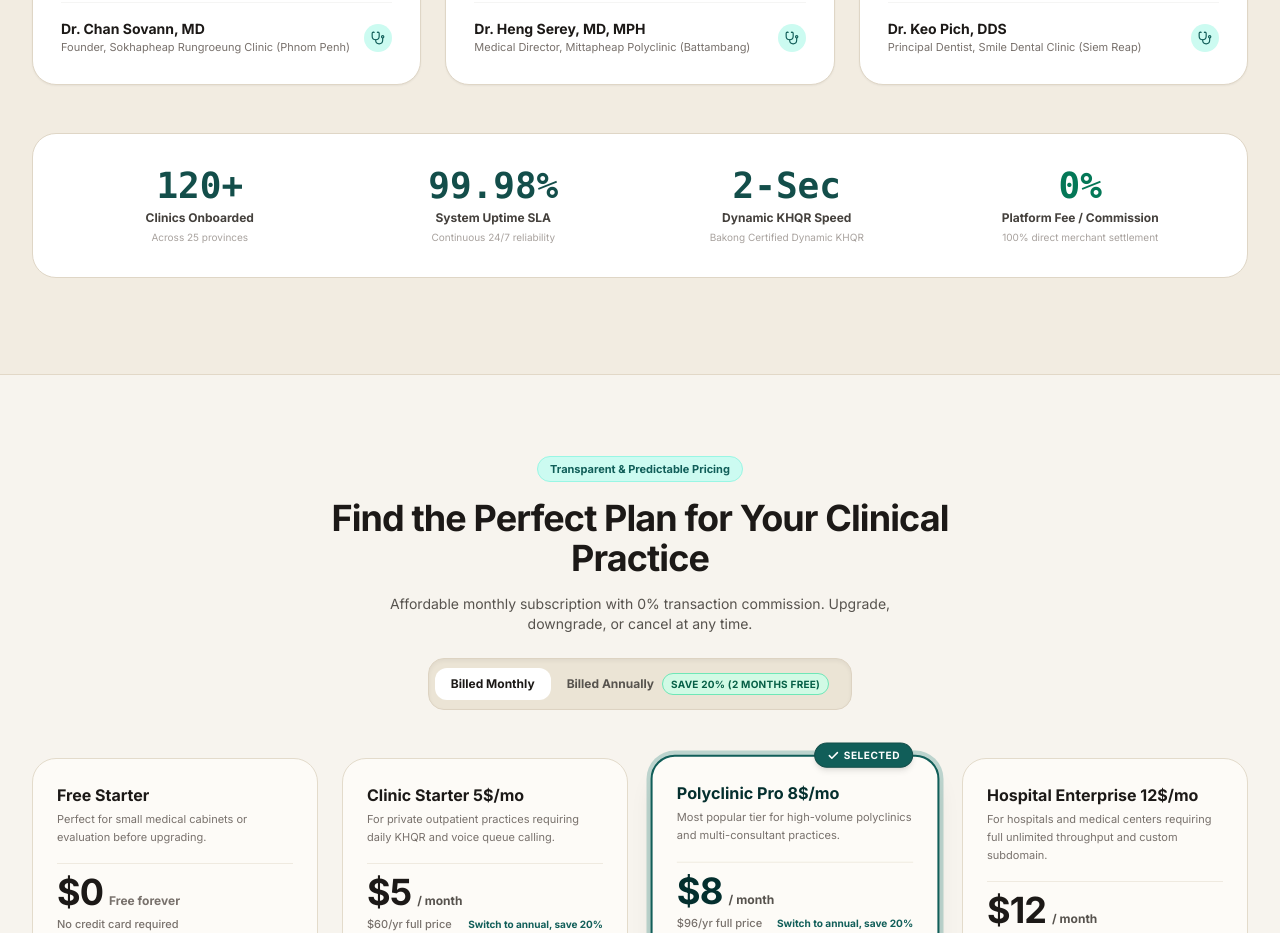
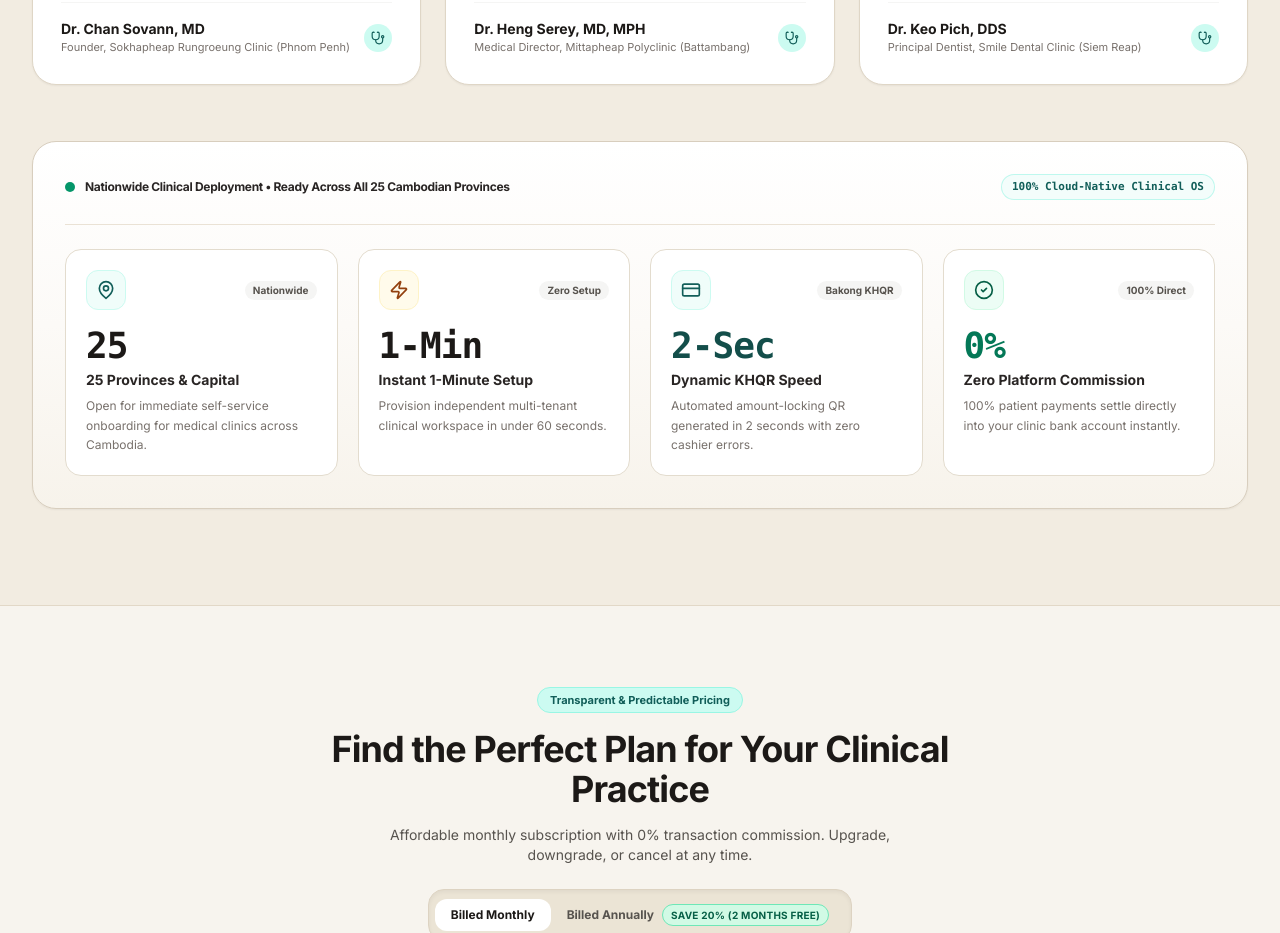
Before and after one commit to Rotananob/Clinic_systems, a Next.js app in the folder frontend/: page / in a window 1280 px wide. Shown: the part 7420-8353 px from the top of the page. Built offline with nearby package versions, Linux system fonts and the light colour scheme; no server answers; a web font is replaced by a local one.

Commit message:
refactor(landing): update stats section to 25 provinces nationwide readiness with interactive card design

```diff
--- a/frontend/src/components/landing/DoctorTestimonialsSection.tsx
+++ b/frontend/src/components/landing/DoctorTestimonialsSection.tsx
@@ -10,6 +10,8 @@ import {
   CheckCircle2,
   Sparkles,
   Stethoscope,
+  Zap,
+  CreditCard,
 } from 'lucide-react';
 
 export const DoctorTestimonialsSection: React.FC = () => {
@@ -128,45 +130,126 @@ export const DoctorTestimonialsSection: React.FC = () => {
           ))}
         </div>
 
-        {/* Platform Trust Stats Counter */}
-        <div className="mt-12 bg-white rounded-3xl border border-[#DFD6C6] p-6 sm:p-8 shadow-xs grid grid-cols-2 md:grid-cols-4 gap-6 text-center">
-          <div className="space-y-1">
-            <div className="text-3xl sm:text-4xl font-black text-teal-900 font-mono">120+</div>
-            <div className="text-xs font-bold text-stone-700 font-sans">
-              {isKm ? 'គ្លីនិកកំពុងដំណើរការ' : 'Clinics Onboarded'}
+        {/* Cambodia Nationwide Deployment & System Capabilities */}
+        <div className="mt-14 bg-gradient-to-b from-white via-[#FCFAF7] to-[#F7F3EB] rounded-3xl border border-[#D8CEBE] p-6 sm:p-8 shadow-sm">
+          {/* Top Live Status Indicator */}
+          <div className="flex flex-wrap items-center justify-between gap-3 pb-6 border-b border-[#EAE2D5]">
+            <div className="flex items-center gap-2.5">
+              <span className="relative flex h-2.5 w-2.5">
+                <span className="animate-ping absolute inline-flex h-full w-full rounded-full bg-emerald-400 opacity-75"></span>
+                <span className="relative inline-flex rounded-full h-2.5 w-2.5 bg-emerald-600"></span>
+              </span>
+              <span className="text-xs font-bold text-stone-800 tracking-tight font-sans">
+                {isKm
+                  ? 'ដំណើរការទូទាំងប្រទេស • ត្រៀមរួចរាល់សម្រាប់គ្លីនិកគ្រប់ ២៥ រាជធានី-ខេត្ត'
+                  : 'Nationwide Clinical Deployment • Ready Across All 25 Cambodian Provinces'}
+              </span>
             </div>
-            <div className="text-[10px] text-stone-400 font-sans">
-              {isKm ? 'ទូទាំង ២៥ រាជធានី-ខេត្ត' : 'Across 25 provinces'}
+            <div className="text-[11px] font-semibold text-teal-800 font-mono bg-teal-50/80 px-2.5 py-1 rounded-full border border-teal-200/60">
+              {isKm ? 'ប្រព័ន្ធ Cloud PaaS ក្នុងស្រុក ១០០%' : '100% Cloud-Native Clinical OS'}
             </div>
           </div>
 
-          <div className="space-y-1">
-            <div className="text-3xl sm:text-4xl font-black text-teal-900 font-mono">99.98%</div>
-            <div className="text-xs font-bold text-stone-700 font-sans">
-              {isKm ? 'ស្ថិរភាពប្រព័ន្ធ Uptime' : 'System Uptime SLA'}
+          {/* 4 Sleek Interactive Cards */}
+          <div className="mt-6 grid grid-cols-1 sm:grid-cols-2 lg:grid-cols-4 gap-4 sm:gap-5">
+            {/* 1. 25 Provinces */}
+            <div className="group bg-white rounded-2xl border border-[#E3DCCE] hover:border-teal-700/60 p-5 transition-all duration-300 hover:-translate-y-1 hover:shadow-md flex flex-col justify-between text-left">
+              <div>
+                <div className="flex items-center justify-between">
+                  <div className="w-10 h-10 rounded-xl bg-teal-50 border border-teal-100 text-teal-800 flex items-center justify-center group-hover:scale-105 transition-transform">
+                    <MapPin className="w-5 h-5" />
+                  </div>
+                  <span className="text-[10px] font-bold px-2 py-0.5 rounded-full bg-stone-100 text-stone-600 group-hover:bg-teal-50 group-hover:text-teal-800 transition-colors">
+                    {isKm ? 'ទូទាំងប្រទេស' : 'Nationwide'}
+                  </span>
+                </div>
+                <div className="mt-4 text-3xl sm:text-4xl font-black text-stone-900 group-hover:text-teal-900 font-mono tracking-tight">
+                  25
+                </div>
+                <div className="mt-1 text-xs sm:text-sm font-bold text-stone-800 font-sans">
+                  {isKm ? 'ដំណើរការ ២៥ រាជធានី-ខេត្ត' : '25 Provinces & Capital'}
+                </div>
+                <p className="mt-1.5 text-xs text-stone-500 font-sans leading-relaxed">
+                  {isKm
+                    ? 'គ្លីនិកឯកជន និងមន្ទីរសម្រាកព្យាបាលទូទាំងកម្ពុជា អាចចុះឈ្មោះប្រើប្រាស់បានភ្លាមៗ'
+                    : 'Open for immediate self-service onboarding for medical clinics across Cambodia.'}
+                </p>
+              </div>
             </div>
-            <div className="text-[10px] text-stone-400 font-sans">
-              {isKm ? 'ដំណើរការ ២៤/៧ ឥតរអាក់រអួល' : 'Continuous 24/7 reliability'}
+
+            {/* 2. 1-Minute Rapid Deploy */}
+            <div className="group bg-white rounded-2xl border border-[#E3DCCE] hover:border-teal-700/60 p-5 transition-all duration-300 hover:-translate-y-1 hover:shadow-md flex flex-col justify-between text-left">
+              <div>
+                <div className="flex items-center justify-between">
+                  <div className="w-10 h-10 rounded-xl bg-amber-50 border border-amber-100 text-amber-800 flex items-center justify-center group-hover:scale-105 transition-transform">
+                    <Zap className="w-5 h-5" />
+                  </div>
+                  <span className="text-[10px] font-bold px-2 py-0.5 rounded-full bg-stone-100 text-stone-600 group-hover:bg-amber-50 group-hover:text-amber-800 transition-colors">
+                    {isKm ? 'គ្មានការដំឡើង' : 'Zero Setup'}
+                  </span>
+                </div>
+                <div className="mt-4 text-3xl sm:text-4xl font-black text-stone-900 group-hover:text-teal-900 font-mono tracking-tight">
+                  1-Min
+                </div>
+                <div className="mt-1 text-xs sm:text-sm font-bold text-stone-800 font-sans">
+                  {isKm ? 'រៀបចំរួចរាល់ក្នុង ១ នាទី' : 'Instant 1-Minute Setup'}
+                </div>
+                <p className="mt-1.5 text-xs text-stone-500 font-sans leading-relaxed">
+                  {isKm
+                    ? 'ចុះឈ្មោះ និងបង្កើត Workspace គ្លីនិកភ្លាមៗ ដំណើរការស្រួលលើ Browser និង iPad'
+                    : 'Provision independent multi-tenant clinical workspace in under 60 seconds.'}
+                </p>
+              </div>
             </div>
-          </div>
 
-          <div className="space-y-1">
-            <div className="text-3xl sm:text-4xl font-black text-teal-900 font-mono">2-Sec</div>
-            <div className="text-xs font-bold text-stone-700 font-sans">
-              {isKm ? 'ល្បឿន Dynamic KHQR' : 'Dynamic KHQR Speed'}
+            {/* 3. 2-Second Dynamic KHQR */}
+            <div className="group bg-white rounded-2xl border border-[#E3DCCE] hover:border-teal-700/60 p-5 transition-all duration-300 hover:-translate-y-1 hover:shadow-md flex flex-col justify-between text-left">
+              <div>
+                <div className="flex items-center justify-between">
+                  <div className="w-10 h-10 rounded-xl bg-teal-50 border border-teal-100 text-teal-800 flex items-center justify-center group-hover:scale-105 transition-transform">
+                    <CreditCard className="w-5 h-5" />
+                  </div>
+                  <span className="text-[10px] font-bold px-2 py-0.5 rounded-full bg-stone-100 text-stone-600 group-hover:bg-teal-50 group-hover:text-teal-800 transition-colors">
+                    {isKm ? 'បាគង & ABA' : 'Bakong KHQR'}
+                  </span>
+                </div>
+                <div className="mt-4 text-3xl sm:text-4xl font-black text-teal-900 font-mono tracking-tight">
+                  2-Sec
+                </div>
+                <div className="mt-1 text-xs sm:text-sm font-bold text-stone-800 font-sans">
+                  {isKm ? 'ល្បឿន Dynamic KHQR' : 'Dynamic KHQR Speed'}
+                </div>
+                <p className="mt-1.5 text-xs text-stone-500 font-sans leading-relaxed">
+                  {isKm
+                    ? 'បង្កើត QR ចាក់សោទឹកប្រាក់ស្វ័យប្រវត្តិ ធានាគ្មានការភ័ន្តច្រឡំ ឬបាញ់លុយខ្វះ'
+                    : 'Automated amount-locking QR generated in 2 seconds with zero cashier errors.'}
+                </p>
+              </div>
             </div>
-            <div className="text-[10px] text-stone-400 font-sans">
-              {isKm ? 'Dynamic KHQR ចាក់សោទឹកប្រាក់ស្តង់ដារ Bakong' : 'Bakong Certified Dynamic KHQR'}
-            </div>
-          </div>
 
-          <div className="space-y-1">
-            <div className="text-3xl sm:text-4xl font-black text-emerald-700 font-mono">0%</div>
-            <div className="text-xs font-bold text-stone-700 font-sans">
-              {isKm ? 'កម្រៃជើងសារប្រតិបត្តិការ' : 'Platform Fee / Commission'}
-            </div>
-            <div className="text-[10px] text-stone-400 font-sans">
-              {isKm ? 'លុយចូលកុង ABA ផ្ទាល់ ១០០%' : '100% direct merchant settlement'}
+            {/* 4. 0% Commission */}
+            <div className="group bg-white rounded-2xl border border-[#E3DCCE] hover:border-emerald-700/60 p-5 transition-all duration-300 hover:-translate-y-1 hover:shadow-md flex flex-col justify-between text-left">
+              <div>
+                <div className="flex items-center justify-between">
+                  <div className="w-10 h-10 rounded-xl bg-emerald-50 border border-emerald-100 text-emerald-800 flex items-center justify-center group-hover:scale-105 transition-transform">
+                    <CheckCircle2 className="w-5 h-5" />
+                  </div>
+                  <span className="text-[10px] font-bold px-2 py-0.5 rounded-full bg-stone-100 text-stone-600 group-hover:bg-emerald-50 group-hover:text-emerald-800 transition-colors">
+                    {isKm ? 'លុយចូលកុងផ្ទាល់' : '100% Direct'}
+                  </span>
+                </div>
+                <div className="mt-4 text-3xl sm:text-4xl font-black text-emerald-700 font-mono tracking-tight">
+                  0%
+                </div>
+                <div className="mt-1 text-xs sm:text-sm font-bold text-stone-800 font-sans">
+                  {isKm ? 'កម្រៃជើងសារ ០%' : 'Zero Platform Commission'}
+                </div>
+                <p className="mt-1.5 text-xs text-stone-500 font-sans leading-relaxed">
+                  {isKm
+                    ? 'ទឹកប្រាក់អ្នកជំងឺបាញ់ ចូលគណនីធនាគាររបស់គ្លីនិកលោកអ្នកផ្ទាល់ ១០០%'
+                    : '100% patient payments settle directly into your clinic bank account instantly.'}
+                </p>
+              </div>
             </div>
           </div>
         </div>
```
